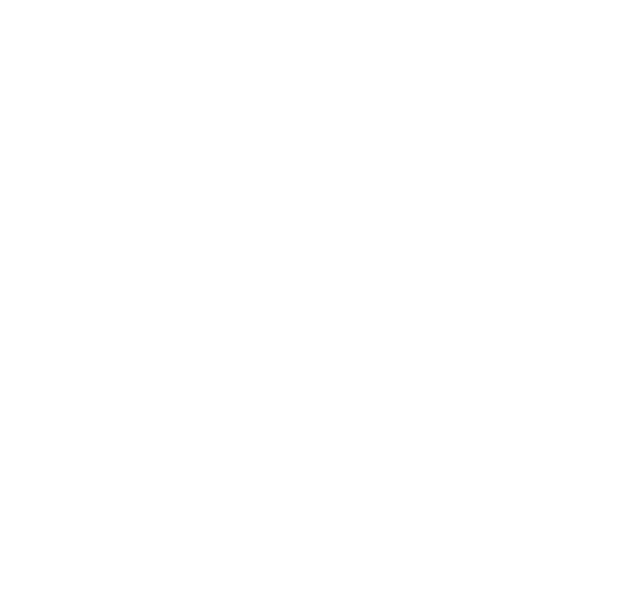
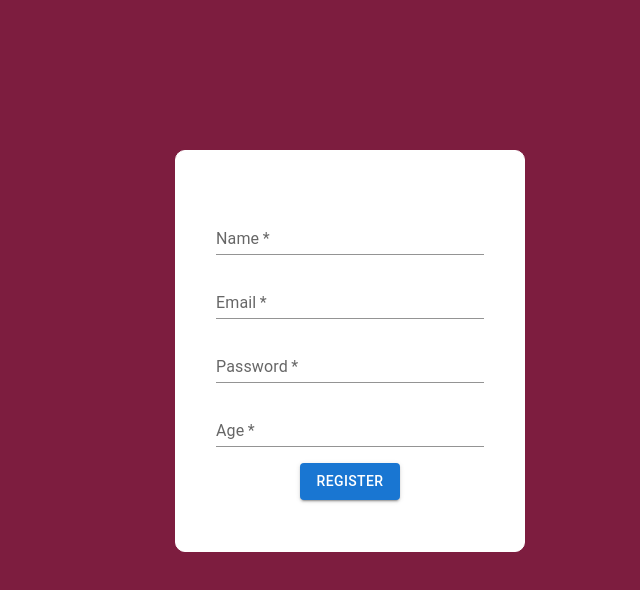
Before and after one commit to NimmalaD/sustainability-lifestyle-tracker-app, a React (Create React App) app in the folder frontend-app/: page /signup in a window 1280 px wide. Before the commit this address had no page. Shown: the top 590 px of the page, without its empty margins (640-1280 px from the left). Built offline with nearby package versions, Linux system fonts and the light colour scheme.

Commit message:
implemented signup

```diff
--- a/frontend-app/package.json
+++ b/frontend-app/package.json
@@ -10,6 +10,7 @@
     "@testing-library/jest-dom": "^5.17.0",
     "@testing-library/react": "^13.4.0",
     "@testing-library/user-event": "^13.5.0",
+    "axios": "^1.7.7",
     "react": "^18.3.1",
     "react-dom": "^18.3.1",
     "react-router-dom": "^6.26.2",
--- a/frontend-app/src/App.js
+++ b/frontend-app/src/App.js
@@ -2,6 +2,7 @@
 import { BrowserRouter as Router, Route, Routes } from "react-router-dom";
 import Home from "./components/home/Home";
 import Login from "./components/login/Login";
+import Signup from "./components/signup/Signup";
 function App() {
   return (
     <div className="App">
@@ -9,6 +10,7 @@
         <Routes>
           <Route path="/" element={<Home></Home>} />
           <Route path="/login" element={<Login></Login>}></Route>
+          <Route path="/signup" element={<Signup></Signup>}></Route>
         </Routes>
       </Router>
     </div>
--- /dev/null
+++ b/frontend-app/src/axiosInstance.js
@@ -0,0 +1,10 @@
+import axios from 'axios'
+
+const axiosInstance = axios.create({
+    baseURL: 'http://localhost:8080/api',
+    headers: {
+        'Content-Type': 'application/json',
+      },
+})
+
+export default axiosInstance;
--- /dev/null
+++ b/frontend-app/src/components/alerts/ErrorAlert.js
@@ -0,0 +1,24 @@
+import React from 'react'
+import { Alert } from '@mui/material'
+
+const ErrorAlert = ({errorMessage}) => {
+  return (
+    <div>
+        <Alert
+        variant="filled"
+        severity="error"
+        sx={{
+            position: "absolute",
+            top: 163,
+            left: 924,
+            right: 10,
+            height:'20px',
+            display:'flex',
+            alignItems:'center',
+            width:'260px'
+             }}>{errorMessage}</Alert>
+    </div>
+  )
+}
+
+export default ErrorAlert
--- a/frontend-app/src/components/login/Login.js
+++ b/frontend-app/src/components/login/Login.js
@@ -1,11 +1,89 @@
-import React from 'react'
+import React, { useState } from "react";
+import TextField from "@mui/material/TextField";
+import Button from "@mui/material/Button";
+import Box from "@mui/material/Box";
+import axiosInstance from '../../axiosInstance'
+import { useNavigate } from "react-router-dom";
 
 const Login = () => {
+  const [formData, setFormData] = useState('')
+  const navigate = useNavigate()
+
+  const handleClickRegisterLink = () =>{
+    navigate('/signup')
+  }
   return (
-    <div>
-        <h2>Please login</h2>
+    <div
+      style={{
+        display: "flex",
+        justifyContent: "center",
+        width: "100%",
+        minHeight: "100vh",
+        backgroundColor: "#7D1D3F",
+      }}
+    >
+      <div
+        style={{
+          display: "flex",
+          justifyContent: "center",
+          marginTop: "150px",
+          width: "350px",
+          height: "400px",
+          marginLeft: "700px",
+        }}
+      >
+        <Box
+          component="form"
+          sx={{
+            display: "flex",
+            flexDirection: "column",
+            gap: 2,
+            width: "350px",
+            padding: "25px",
+            border: "1px solid white",
+            borderRadius: "10px",
+            height: "200px",
+            backgroundColor: "white",
+          }}
+        >
+          <TextField
+            label="Email"
+            type="email"
+            variant="outlined"
+            sx={{
+              "& .MuiOutlinedInput-root": {
+                minHeight: 50,
+                "& input": {
+                  padding: "14px",
+                },
+              },
+            }}
+          />
+          <TextField
+            label="Password"
+            type="password"
+            variant="outlined"
+            sx={{
+              "& .MuiOutlinedInput-root": {
+                minHeight: 50,
+                "& input": {
+                  padding: "14px",
+                },
+              },
+            }}
+          />
+          <div>
+            <Button type="submit" variant="contained" color="primary" sx={{ width: "100px" }}>
+              Login
+            </Button>
+          </div>
+          <div>
+          <a onClick={handleClickRegisterLink}>Click here to register</a>
+          </div>
+        </Box>
+      </div>
     </div>
-  )
-}
+  );
+};
 
-export default Login
+export default Login;
--- a/frontend-app/src/components/navbar/HomeNavbar.js
+++ b/frontend-app/src/components/navbar/HomeNavbar.js
@@ -1,4 +1,5 @@
 import * as React from 'react';
+import { useNavigate } from 'react-router-dom';
 import AppBar from '@mui/material/AppBar';
 import Box from '@mui/material/Box';
 import Toolbar from '@mui/material/Toolbar';
@@ -9,6 +10,11 @@
 import { colors } from '@mui/material';
 
 export default function HomeNavbar() {
+    const navigate = useNavigate();
+    const handleOnClickLogin = () => {
+        console.log('Login button clicked');
+        navigate('/login')
+    }
   return (
     <Box sx={{ flexGrow: 1 }}>
       <AppBar position="static" sx={{backgroundColor: '#7D1D3F'}}>
@@ -25,7 +31,7 @@
           <Typography variant="h6" component="div" sx={{ flexGrow: 1 }}>
             News
           </Typography>
-          <Button color="inherit">Login</Button>
+          <Button color="inherit" onClick={handleOnClickLogin}>Login</Button>
         </Toolbar>
       </AppBar>
     </Box>
--- /dev/null
+++ b/frontend-app/src/components/signup/Signup.js
@@ -0,0 +1,164 @@
+import React, { useState } from "react";
+import TextField from "@mui/material/TextField";
+import Button from "@mui/material/Button";
+import Box from "@mui/material/Box";
+import axiosInstance from "../../axiosInstance";
+import Alert from '@mui/material/Alert';
+import ErrorAlert from "../alerts/ErrorAlert";
+
+const Signup = () => {
+  const [formData, setFormData] = useState({
+    name: "",
+    email: "",
+    password: "",
+    age: "",
+  });
+
+  const [error, setError] = useState(null)
+
+  const handleChange = (e) => {
+    setFormData({ ...formData, [e.target.name]: e.target.value });
+  };
+  const handleSubmit = async (event) => {
+    event.preventDefault(); // Prevent default form submission
+    console.log(formData);
+
+    try {
+      const res = await axiosInstance.post("/users", formData);
+      console.log("User Registered", res);
+      setFormData({ name: "", email: "", password: "", age: "" });
+    } catch (error) {
+      console.error("Error during registration:", error.response?.data || error.message);
+      if (error.response && error.response.data && error.response.data.error) {
+        // alert(error.response.data.error);
+        setError(error.response.data.error)
+      } else {
+        setError("An error occurred. Please try again.");
+      }
+    }
+  };
+
+  return (
+    <div
+      style={{
+        display: "flex",
+        justifyContent: "center",
+        width: "100%",
+        minHeight: "100vh",
+        backgroundColor: "#7D1D3F",
+      }}
+    >
+      <div
+        style={{
+          display: "flex",
+          justifyContent: "center",
+          marginTop: "150px",
+          width: "350px",
+          height: "400px",
+          marginLeft: "700px",
+        }}
+      >
+
+        <Box
+          component="form"
+          onSubmit={handleSubmit}
+          sx={{
+            display: "flex",
+            flexDirection: "column",
+            gap: 2,
+            width: "350px",
+            padding: "40px",
+            border: "1px solid white",
+            borderRadius: "10px",
+            height: "320px",
+            backgroundColor: "white",
+          }}
+        >
+            <div>
+        {error && <ErrorAlert errorMessage={error}></ErrorAlert>}
+        </div>
+          <TextField
+            label="Name"
+            type="text"
+            variant="standard"
+            required
+            name="name"
+            value={formData.name}
+            onChange={handleChange}
+            sx={{
+              "& .MuiOutlinedInput-root": {
+                minHeight: 50,
+                "& input": {
+                  padding: "14px",
+                },
+              },
+            }}
+          />
+          <TextField
+            label="Email"
+            type="email"
+            variant="standard"
+            required
+            name="email"
+            value={formData.email}
+            onChange={handleChange}
+            sx={{
+              "& .MuiOutlinedInput-root": {
+                minHeight: 50,
+                "& input": {
+                  padding: "14px",
+                },
+              },
+            }}
+          />
+          <TextField
+            label="Password"
+            type="password"
+            variant="standard"
+            required
+            name="password"
+            value={formData.password}
+            onChange={handleChange}
+            sx={{
+              "& .MuiOutlinedInput-root": {
+                minHeight: 50,
+                "& input": {
+                  padding: "14px",
+                },
+              },
+            }}
+          />
+          <TextField
+            label="Age"
+            type="number"
+            variant="standard"
+            required
+            name="age"
+            value={formData.age}
+            onChange={handleChange}
+            sx={{
+              "& .MuiOutlinedInput-root": {
+                minHeight: 50,
+                "& input": {
+                  padding: "14px",
+                },
+              },
+            }}
+          />
+          <div>
+            <Button
+              type="submit"
+              variant="contained"
+              color="primary"
+              sx={{ width: "100px" }}
+            >
+              Register
+            </Button>
+          </div>
+        </Box>
+      </div>
+    </div>
+  );
+};
+
+export default Signup;
```
Also changed, not shown: 2 other files (tests, documents, lock files or other folders).
